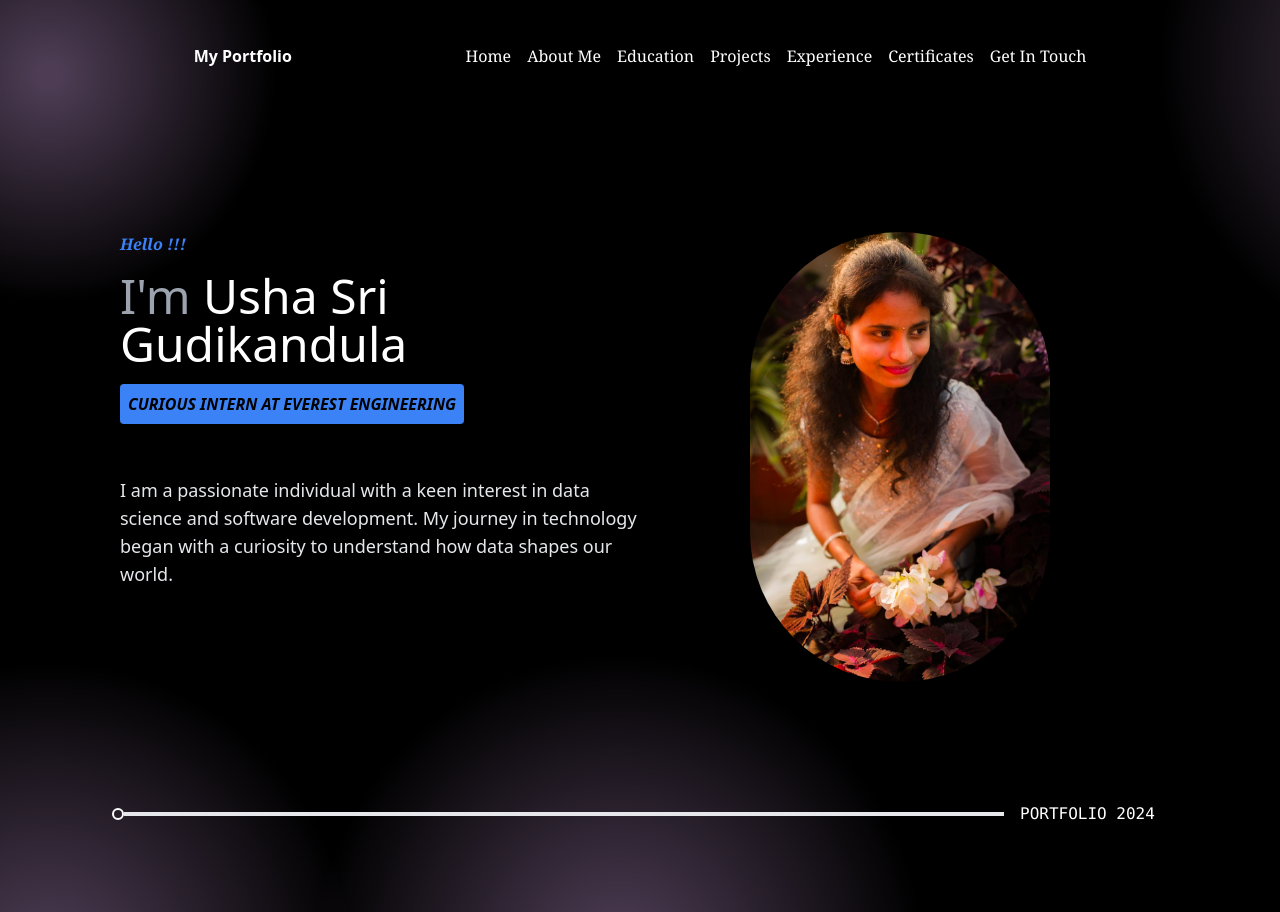
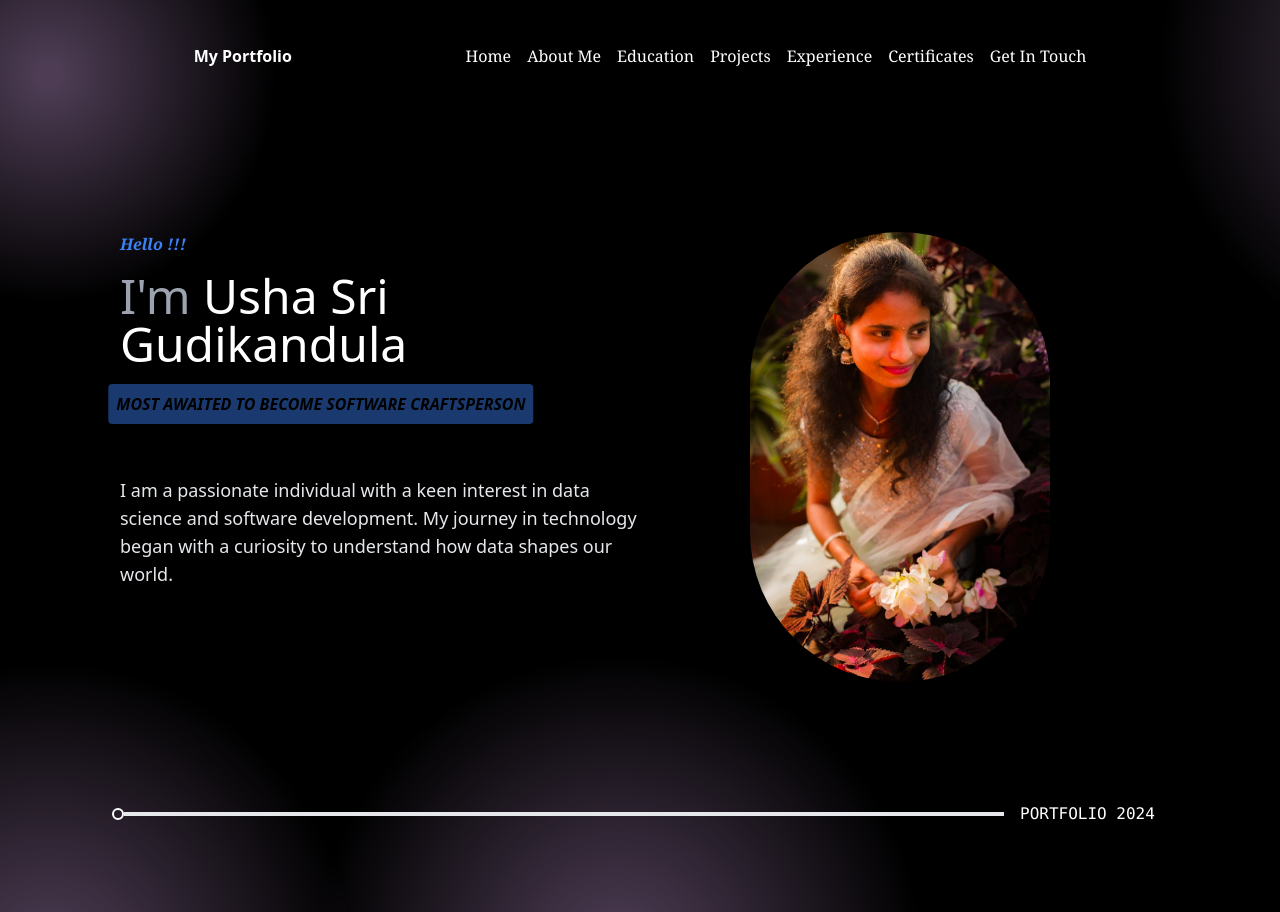
Before and after one commit to ushasri2645/portfolio, a React (Create React App) app: page / in a window 1280 px wide. Built offline with nearby package versions, Linux system fonts and the light colour scheme.

Commit message:
Update props

```diff
--- a/src/Views/Home.tsx
+++ b/src/Views/Home.tsx
@@ -1,5 +1,5 @@
 import { useState } from "react";
-import { useSpring } from "@react-spring/web";
+import { animated, useSpring } from "@react-spring/web";
 import "../index.css";
 const Home = () => {
     const titles = [
@@ -12,9 +12,9 @@ const Home = () => {
     const props = useSpring({
         opacity: 1,
         transform: "translateX(0)",
-        from: { opacity: 0, transform: "translateX(-100%)" },
+        from: { opacity: 0, transform: "translateX(-5%)" },
         reset: true,
-        config: { duration: 3000 },
+        config: { duration: 1000 },
         onRest: () => {
             setIndex((index + 1) % titles.length);
         },
@@ -37,9 +37,12 @@ const Home = () => {
                         Usha Sri <br />
                         Gudikandula
                     </h1>
-                    <p className="text-black bg-blue-500 p-2 rounded max-w-max italic font-bold">
+                    {/* <p className="text-black bg-blue-500 p-2 rounded max-w-max italic font-bold">
                         {titles[index]}
-                    </p>
+                    </p> */}
+                    <animated.p className="text-black bg-blue-500 p-2 rounded max-w-max italic font-bold" style={props}>
+                    {titles[index]}
+                </animated.p>
                     <p className="text-gray-200  pt-5 md:pt-9 text-base md:text-lg">
                     I am a passionate individual with a keen interest in data science and software development. My journey in technology began with a curiosity to understand how data shapes our world.
                     </p>
```
